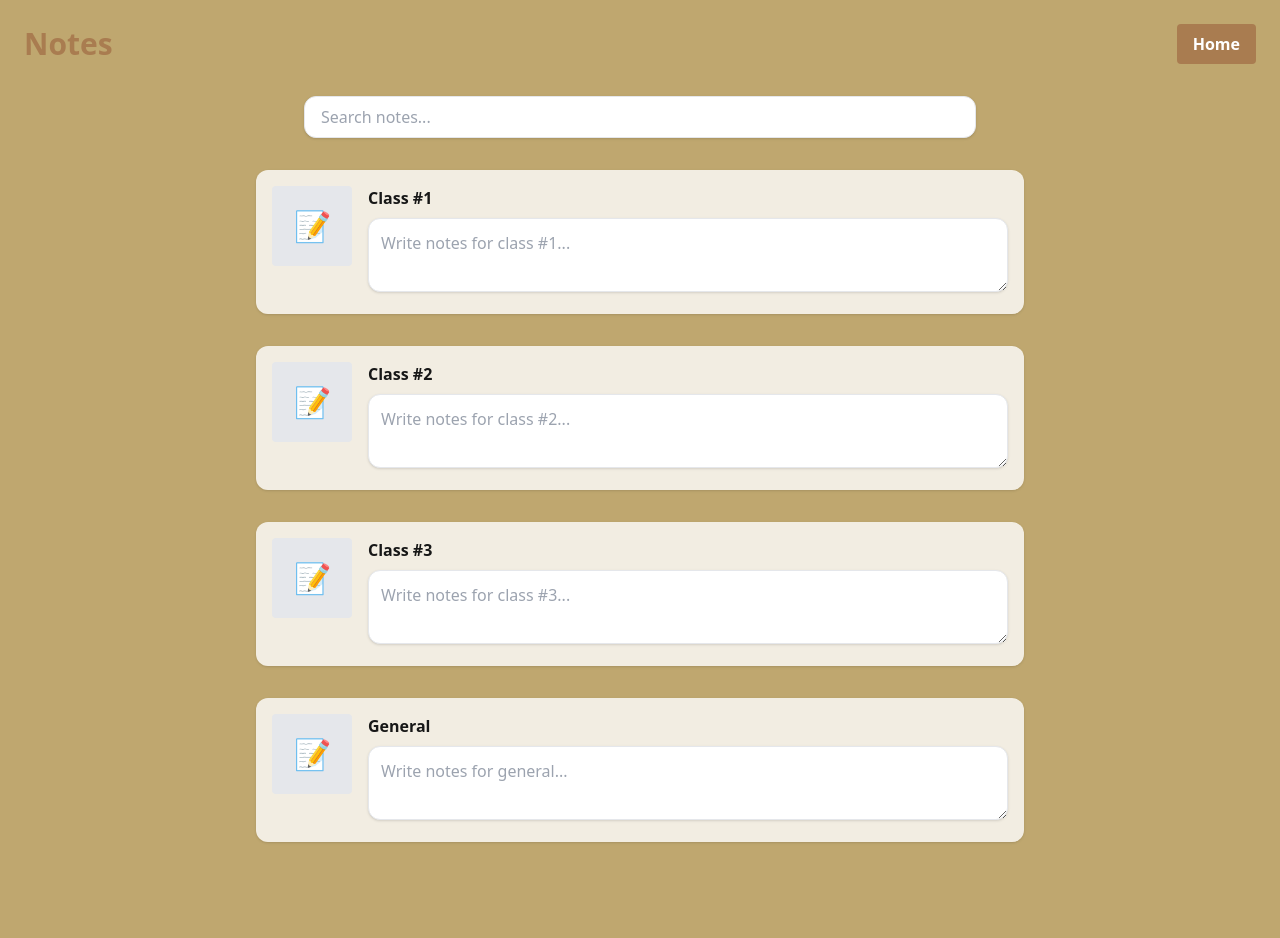
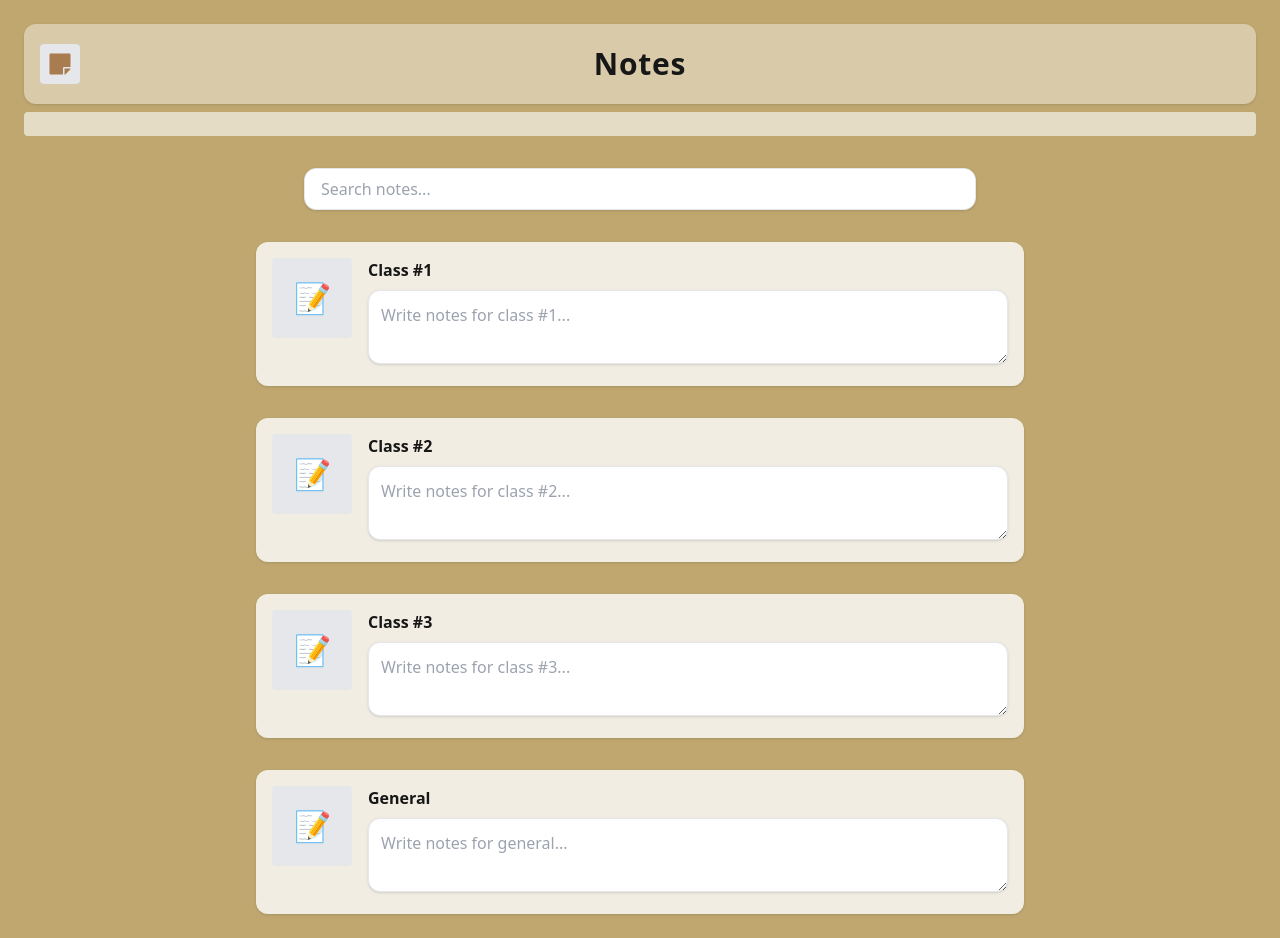
Before and after one commit to meghanav22/Final-Project, a Next.js app: page /notes in a window 1280 px wide. Before the commit the page ends 866 px from the top, so only its background shows below. Built offline with nearby package versions, Linux system fonts and the light colour scheme.

Commit message:
changed icons to nav bar

```diff
--- a/app/books-journal/page.tsx
+++ b/app/books-journal/page.tsx
@@ -2,6 +2,7 @@
 
 import React, { useState } from "react";
 import Link from "next/link";
+import { FaBook } from "react-icons/fa";
 
 const initialBooks = [
   { title: "Book #1", finished: false, rating: 0 },
@@ -31,15 +32,17 @@ export default function BooksJournal() {
   };
 
   return (
-    <div className="min-h-screen bg-[var(--background)] text-[var(--foreground)] font-sans p-6">
+    <div className="min-h-screen bg-[var(--background)] text-[var(--foreground)] font-sans p-6 relative">
       {/* Header */}
-      <header className="flex items-center justify-between mb-8">
-        <h1 className="text-3xl font-bold text-[#a97c50]">Book & Journal</h1>
-        <Link href="/">
-          <button className="px-4 py-2 rounded bg-[#a97c50] text-white font-semibold hover:bg-[#8c653a] transition">
-            Home
-          </button>
-        </Link>
+      <header className="flex flex-col items-center mb-6">
+        <div className="w-full h-20 bg-white/40 rounded-xl mb-2 flex items-center justify-between px-4 shadow">
+          <div className="w-10 h-10 bg-gray-200 rounded flex items-center justify-center">
+            <FaBook className="text-[#a97c50] text-2xl" />
+          </div>
+          <h1 className="text-3xl font-bold tracking-wide">Books/Journal</h1>
+          <div className="w-10 h-10" /> {/* Spacer */}
+        </div>
+        <div className="w-full h-6 bg-white/60 rounded mb-2" /> {/* Search bar placeholder */}
       </header>
 
       {/* Search Bar */}
--- a/app/calendar/page.tsx
+++ b/app/calendar/page.tsx
@@ -1,6 +1,7 @@
 "use client";
 
 import React, { useState } from "react";
+import { FaCalendarAlt } from "react-icons/fa";
 
 export default function Calendar() {
   const daysOfWeek = ["Sun", "Mon", "Tues", "Wed", "Thurs", "Fri", "Sat"];
@@ -80,15 +81,17 @@ export default function Calendar() {
   };
 
   return (
-    <div className="min-h-screen bg-[var(--background)] text-[var(--foreground)] font-sans p-6">
+    <div className="min-h-screen bg-[var(--background)] text-[var(--foreground)] font-sans p-6 relative">
       {/* Header */}
       <header className="flex flex-col items-center mb-6">
         <div className="w-full h-20 bg-white/40 rounded-xl mb-2 flex items-center justify-between px-4 shadow">
-          <div className="w-10 h-10 bg-gray-200 rounded" />
+          <div className="w-10 h-10 bg-gray-200 rounded flex items-center justify-center">
+            <FaCalendarAlt className="text-[#a97c50] text-2xl" />
+          </div>
           <h1 className="text-3xl font-bold tracking-wide">Calendar</h1>
-          <div className="w-10 h-10" />
+          <div className="w-10 h-10" /> {/* Spacer */}
         </div>
-        <div className="w-full h-6 bg-white/60 rounded mb-2" />
+        <div className="w-full h-6 bg-white/60 rounded mb-2" /> {/* Search bar placeholder */}
       </header>
 
       {/* Calendar Grid */}
--- a/app/notes/page.tsx
+++ b/app/notes/page.tsx
@@ -2,6 +2,7 @@
 
 import React, { useState } from "react";
 import Link from "next/link";
+import { FaStickyNote } from "react-icons/fa";
 
 const initialNotes = [
   { label: "Class #1", note: "" },
@@ -27,15 +28,17 @@ export default function NotesPage() {
   );
 
   return (
-    <div className="min-h-screen bg-[var(--background)] text-[var(--foreground)] font-sans p-6">
+    <div className="min-h-screen bg-[var(--background)] text-[var(--foreground)] font-sans p-6 relative">
       {/* Header */}
-      <header className="flex items-center justify-between mb-8">
-        <h1 className="text-3xl font-bold text-[#a97c50]">Notes</h1>
-        <Link href="/">
-          <button className="px-4 py-2 rounded bg-[#a97c50] text-white font-semibold hover:bg-[#8c653a] transition">
-            Home
-          </button>
-        </Link>
+      <header className="flex flex-col items-center mb-6">
+        <div className="w-full h-20 bg-white/40 rounded-xl mb-2 flex items-center justify-between px-4 shadow">
+          <div className="w-10 h-10 bg-gray-200 rounded flex items-center justify-center">
+            <FaStickyNote className="text-[#a97c50] text-2xl" />
+          </div>
+          <h1 className="text-3xl font-bold tracking-wide">Notes</h1>
+          <div className="w-10 h-10" /> {/* Spacer */}
+        </div>
+        <div className="w-full h-6 bg-white/60 rounded mb-2" /> {/* Search bar placeholder */}
       </header>
 
       {/* Search Bar */}
--- a/app/page.tsx
+++ b/app/page.tsx
@@ -1,7 +1,7 @@
 "use client";
 
 import React, { useState } from "react";
-import { FaListUl, FaStickyNote, FaCalendarAlt, FaBook, FaRegClock } from "react-icons/fa";
+import { FaListUl, FaStickyNote, FaCalendarAlt, FaBook, FaRegClock, FaHome } from "react-icons/fa";
 import Link from "next/link";
 import Image from "next/image"; // <-- Add this import
 
@@ -80,7 +80,9 @@ export default function Home() {
       {/* Header */}
       <header className="flex flex-col items-center mb-6">
         <div className="w-full h-20 bg-white/40 rounded-xl mb-2 flex items-center justify-between px-4 shadow">
-          <div className="w-10 h-10 bg-gray-200 rounded" /> {/* Logo placeholder */}
+          <div className="w-10 h-10 bg-gray-200 rounded flex items-center justify-center">
+            <FaHome className="text-[#a97c50] text-2xl" />
+          </div>
           <h1 className="text-3xl font-bold tracking-wide">Home Page</h1>
           <div className="w-10 h-10" /> {/* Spacer */}
         </div>
```
